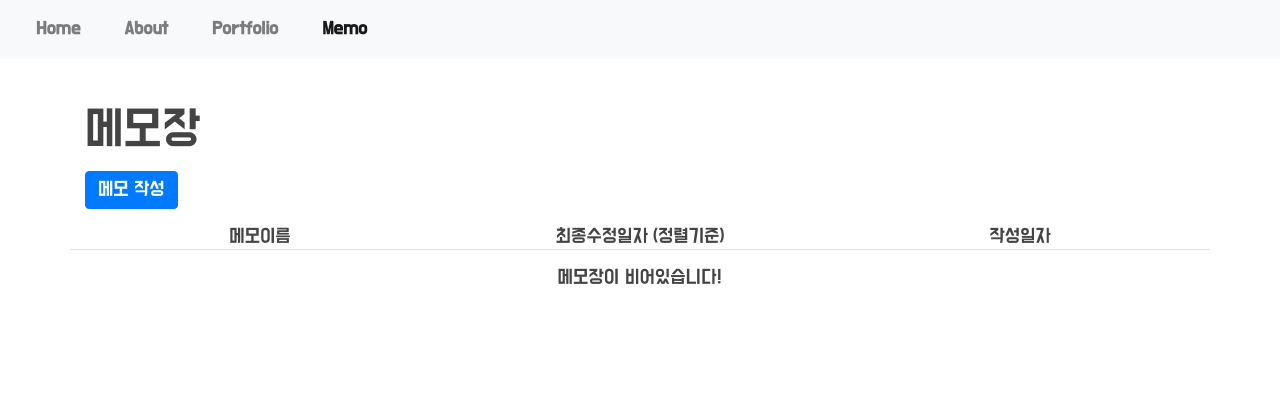
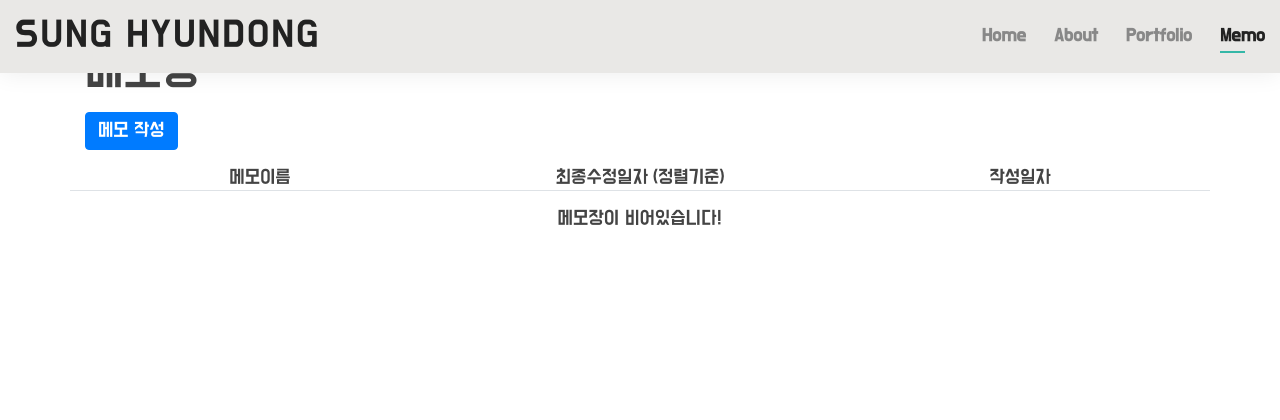
Before and after one commit to hdsung98/resume, a Django app: page /memo/ in a window 1280 px wide. Shown: the top 420 px of the page. Run offline with Django 3.2, Linux system fonts and the light colour scheme; data that the repository does not hold is empty; some libraries are stand-ins or nearby versions.

Commit message:
memo nav bar fixed

```diff
--- a/main/templates/main/memo.html
+++ b/main/templates/main/memo.html
@@ -14,27 +14,23 @@
 </head>
 <body>
   <!-- Navigation Bar -->
-  <nav class="navbar navbar-expand-lg navbar-light bg-light">
-    <button class="navbar-toggler" type="button" data-toggle="collapse" data-target="#navbarNav" aria-controls="navbarNav" aria-expanded="false" aria-label="Toggle navigation">
-      <span class="navbar-toggler-icon"></span>
-    </button>
-    <div class="collapse navbar-collapse" id="navbarNav">
-      <ul class="navbar-nav">
-        <li class="nav-item">
-          <a class="nav-link" href="{% url 'index' %}">Home</a>
-        </li>
-        <li class="nav-item">
-          <a class="nav-link" href="{% url 'about' %}">About</a>
-        </li>
-        <li class="nav-item">
-          <a class="nav-link" href="{% url 'portfolio' %}">Portfolio</a>
-        </li>
-        <li class="nav-item active">
-          <a class="nav-link" href="{% url 'memo' %}">Memo</a>
-        </li>
-      </ul>
+  <header id="header" class="fixed-top">
+    <div class="container-fluid d-flex justify-content-between align-items-center">
+
+      <h1 class="logo me-auto me-lg-0"><a href="{% url 'index' %}">Sung Hyundong</a></h1>
+
+      <nav id="navbar" class="navbar order-last order-lg-0">
+        <ul>
+          <li><a href="{% url 'index' %}">Home</a></li>
+          <li><a href="{% url 'about' %}">About</a></li>
+          <li><a href="{% url 'portfolio' %}">Portfolio</a></li>
+          <li><a class="active" href="{% url 'memo' %}">Memo</a></li>
+        </ul>
+        <i class="bi bi-list mobile-nav-toggle"></i>
+      </nav><!-- .navbar -->
+
     </div>
-  </nav>
+  </header><!-- End Header -->
 
   <!-- Memo Page Content -->
   <div class="container">
```
